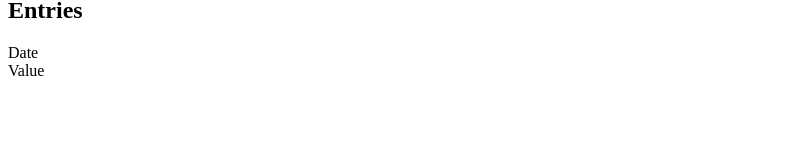
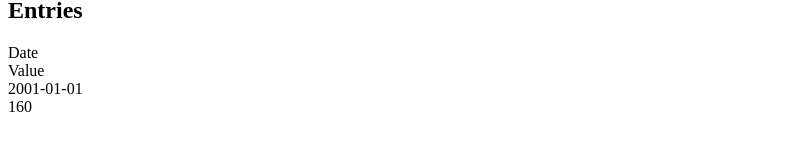
Before and after one commit to Floresj4/weight-tracking, an Angular app in the folder weight-tracking-ui/: page / in a window 1280 px wide. Shown: the part 286-436 px from the top of the page, without its empty margins (0-810 px from the left). Built offline with nearby package versions, Linux system fonts and the light colour scheme.

Commit message:
display entry

```diff
--- a/weight-tracking-ui/src/app/app.component.html
+++ b/weight-tracking-ui/src/app/app.component.html
@@ -3,7 +3,7 @@
 <main>
     <h2>Entries</h2>
     <div>Date</div><div>Value</div>
-    <div></div><div></div>
+    <div>{{ selectedEntry.date }}</div><div> {{ selectedEntry.value }}</div>
 </main>
 
 <router-outlet />
```
